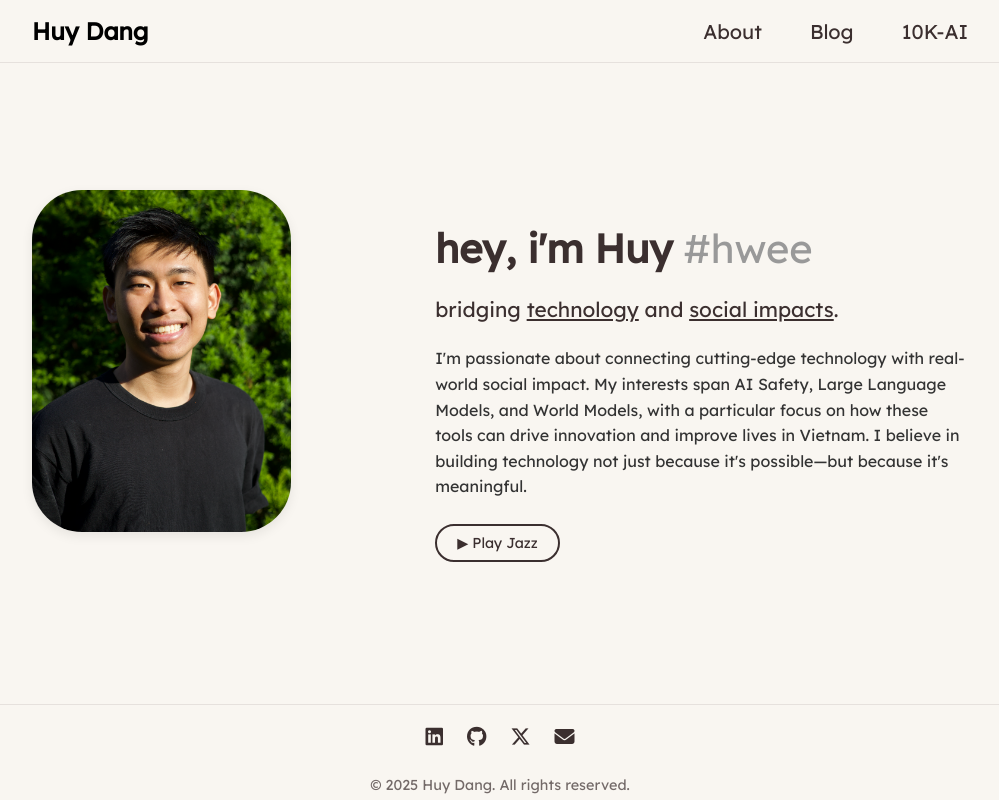
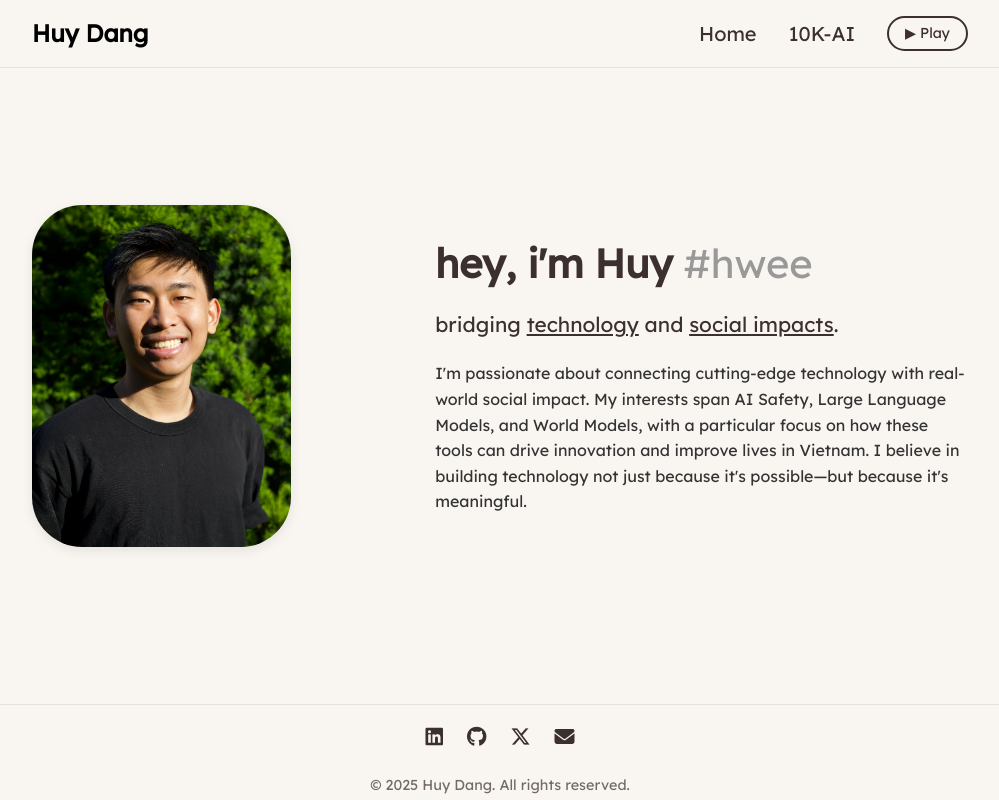
Before and after one commit to huyxdang/personal-website, a React (Create React App) app: page /#/ in a window 1280 px wide. Shown: the whole page, without its empty margins (140-1139 px from the left). Built offline with nearby package versions, Linux system fonts and the light colour scheme.

Commit message:
music button

```diff
--- a/src/App.js
+++ b/src/App.js
@@ -1,28 +1,52 @@
 // App.jsx
 import { HashRouter as Router, Routes, Route } from "react-router-dom";
+import { useRef, useState } from "react";
 import Main from "./components/Main";
 import Blog from "./components/Blog";
 import Hours from "./components/Hours";
 import NavBar from "./components/NavBar";
 import Footer from "./components/Footer";
+import './App.css';
 
 function App() {
+  const audioRef = useRef(null);
+  const [isPlaying, setIsPlaying] = useState(false);
+
+  const togglePlay = () => {
+    const audio = audioRef.current;
+    if (!audio) return;
+
+    if (isPlaying) {
+      audio.pause();
+    } else {
+      audio.play().catch((error) => console.error("Audio playback error:", error));
+    }
+
+    setIsPlaying(!isPlaying);
+  };
+
   return (
     <Router>
+      <audio ref={audioRef} loop>
+        <source
+          src={`${process.env.PUBLIC_URL}/music/all_quiet.mp3`}
+          type="audio/mpeg"
+        />
+      </audio>
       <div
         style={{
-          backgroundColor: "#f9f6f1",
+          // backgroundColor: "#f9f6f1",
           minHeight: "100vh",
           display: "flex",
           flexDirection: "column",
         }}
       >
-        <NavBar />
+        <NavBar isPlaying={isPlaying} togglePlay={togglePlay} />
         <main
           style={{
             flex: 1,
             width: "100%",
-            marginTop: "0", // The padding in Layout component will handle spacing
+            marginTop: "0",
           }}
         >
           <Routes>
--- a/src/components/Main.js
+++ b/src/components/Main.js
@@ -1,25 +1,10 @@
-import React, { useRef, useState, useEffect } from "react";
+// Main.js (About)
+import React, { useState, useEffect } from "react";
 import Container from "../styles/Container";
 
 function About() {
-  const audioRef = useRef(null);
-  const [isPlaying, setIsPlaying] = useState(false);
   const [isMobile, setIsMobile] = useState(window.innerWidth < 768);
   const [windowWidth, setWindowWidth] = useState(window.innerWidth);
-
-  const togglePlay = () => {
-    const audio = audioRef.current;
-    if (!audio) return;
-
-    if (isPlaying) {
-      audio.pause();
-    } else {
-      audio.play().catch(error => {
-        console.error("Audio playback error:", error);
-      });
-    }
-    setIsPlaying(!isPlaying);
-  };
 
   useEffect(() => {
     const handleResize = () => {
@@ -29,19 +14,6 @@ function About() {
 
     window.addEventListener("resize", handleResize);
     return () => window.removeEventListener("resize", handleResize);
-  }, []);
-
-  // Handle audio end event
-  useEffect(() => {
-    const audio = audioRef.current;
-    if (!audio) return;
-
-    const handleAudioEnd = () => setIsPlaying(false);
-    audio.addEventListener('ended', handleAudioEnd);
-
-    return () => {
-      audio.removeEventListener('ended', handleAudioEnd);
-    };
   }, []);
 
   return (
@@ -60,7 +32,6 @@ function About() {
       }}
     >
       <Container>
-        {/* Top Part: Image and Text */}
         <div
           style={{
             display: "flex",
@@ -70,7 +41,6 @@ function About() {
             width: "100%",
             gap: isMobile ? "2rem" : "3rem",
             textAlign: isMobile ? "center" : "left",
-            // outline: "1px solid red", // RED OUTLINE for debugging
           }}
         >
           {/* Left: Image */}
@@ -79,14 +49,18 @@ function About() {
               flex: isMobile ? "unset" : "0.8",
               width: isMobile ? "100%" : "auto",
               display: "flex",
-              justifyContent: isMobile ? "center" : "flex-start"
+              justifyContent: isMobile ? "center" : "flex-start",
             }}
           >
             <img
               src={`${process.env.PUBLIC_URL}/headshot.png`}
               alt="Huy Dang"
               style={{
-                width: isMobile ? (windowWidth < 480 ? "80%" : "60%") : "73%",
+                width: isMobile
+                  ? windowWidth < 480
+                    ? "80%"
+                    : "60%"
+                  : "73%",
                 borderRadius: "50px",
                 objectFit: "cover",
                 boxShadow: "0 4px 12px rgba(0,0,0,0.08)",
@@ -98,22 +72,32 @@ function About() {
           <div
             style={{
               flex: isMobile ? "unset" : "1.2",
-              width: isMobile ? "100%" : "auto"
+              width: isMobile ? "100%" : "auto",
             }}
           >
             <h1
               style={{
-                fontSize: windowWidth < 480 ? "1.5rem" : (isMobile ? "1.75rem" : "2.5rem"),
+                fontSize:
+                  windowWidth < 480
+                    ? "1.5rem"
+                    : isMobile
+                    ? "1.75rem"
+                    : "2.5rem",
                 marginBottom: "0.75rem",
-                fontWeight: 600
+                fontWeight: 600,
               }}
             >
               hey, i'm Huy {" "}
               <span
                 style={{
                   fontWeight: 100,
-                  fontSize: windowWidth < 480 ? "1.5rem" : (isMobile ? "1.75rem" : "2.5rem"),
-                  color: "#999999"
+                  fontSize:
+                    windowWidth < 480
+                      ? "1.5rem"
+                      : isMobile
+                      ? "1.75rem"
+                      : "2.5rem",
+                  color: "#999999",
                 }}
               >
                 #hwee
@@ -125,10 +109,10 @@ function About() {
                 fontSize: windowWidth < 480 ? "1.1rem" : "1.3rem",
                 lineHeight: "1.5",
                 fontWeight: 300,
-                marginBottom: "1rem"
+                marginBottom: "1rem",
               }}
             >
-              bridging <span style={{textDecoration: "underline"}}>technology</span> and <span style={{textDecoration: "underline"}}>social impacts</span>.
+              bridging <span style={{ textDecoration: "underline" }}>technology</span> and <span style={{ textDecoration: "underline" }}>social impacts</span>.
             </h3>
 
             <h4
@@ -137,59 +121,11 @@ function About() {
                 lineHeight: "1.6",
                 fontWeight: 300,
                 marginBottom: "1.5rem",
-                color: "#333"
+                color: "#333",
               }}
             >
-              I'm passionate about connecting cutting-edge technology with real-world social impact.
-              My interests span AI Safety, Large Language Models, and World Models, with a particular focus on how these tools can drive innovation and improve lives in Vietnam. I believe in building technology not just because it's possible—but because it's meaningful.
+              I'm passionate about connecting cutting-edge technology with real-world social impact. My interests span AI Safety, Large Language Models, and World Models, with a particular focus on how these tools can drive innovation and improve lives in Vietnam. I believe in building technology not just because it's possible—but because it's meaningful.
             </h4>
-
-            {/* Music Section */}
-            <div style={{
-              display: "flex",
-              alignItems: "center",
-              marginTop: "0.5rem",
-              flexDirection: isMobile ? "column" : "row",
-              gap: "0.75rem",
-              width: "100%",
-              justifyContent: isMobile ? "center" : "flex-start"
-            }}>
-
-              {/* Hidden native audio player */}
-              <audio ref={audioRef}>
-                <source src={`${process.env.PUBLIC_URL}/music/all_quiet.mp3`} type="audio/mpeg" />
-                Your browser does not support the audio element.
-              </audio>
-
-              {/* Custom play button */}
-              <button
-                onClick={togglePlay}
-                style={{
-                  backgroundColor: "#f9f6f1",
-                  border: "2px solid #3b2f2f",
-                  color: "#3b2f2f",
-                  fontFamily: "'Lexend Deca', sans-serif",
-                  fontSize: windowWidth < 480 ? "0.85rem" : "0.9rem",
-                  padding: windowWidth < 480 ? "0.4rem 1rem" : "0.5rem 1.25rem",
-                  borderRadius: "999px",
-                  cursor: "pointer",
-                  transition: "all 0.3s",
-                  whiteSpace: "nowrap",
-                  width: isMobile ? (windowWidth < 480 ? "80%" : "60%") : "auto",
-                  maxWidth: "200px",
-                }}
-                onMouseOver={e => {
-                  e.target.style.backgroundColor = "#f0ece6";
-                  e.target.style.transform = "translateY(-2px)";
-                }}
-                onMouseOut={e => {
-                  e.target.style.backgroundColor = "#f9f6f1";
-                  e.target.style.transform = "translateY(0)";
-                }}
-              >
-                {isPlaying ? "⏸ Pause" : "▶ Play Jazz"}
-              </button>
-            </div>
           </div>
         </div>
       </Container>
--- a/src/components/NavBar.js
+++ b/src/components/NavBar.js
@@ -1,48 +1,45 @@
+// NavBar.js
 import React, { useState, useEffect, useRef } from "react";
 import { FiMenu, FiX } from "react-icons/fi";
 import { Link, useLocation } from "react-router-dom";
 import Container from "../styles/Container";
+import { FiMusic, FiPlay, FiPause } from "react-icons/fi";
 
-function Navbar() {
+function Navbar({ isPlaying, togglePlay }) {
+  // State for mobile menu toggle
   const [menuOpen, setMenuOpen] = useState(false);
+  // State for scroll effect
   const [scrolled, setScrolled] = useState(false);
+  // State for responsive layout
   const [isMobile, setIsMobile] = useState(false);
   const menuRef = useRef();
   const location = useLocation();
 
-  // Toggle menu function
+  // Toggle menu open/close
   const toggleMenu = () => setMenuOpen(!menuOpen);
 
-  // Close menu when route changes
-  useEffect(() => {
-    setMenuOpen(false);
-  }, [location.pathname]);
+  // Close menu when navigating to another route
+  useEffect(() => setMenuOpen(false), [location.pathname]);
 
-  // Handle window resize
+  // Update isMobile state on resize
   useEffect(() => {
     const handleResize = () => {
       setIsMobile(window.innerWidth < 768);
-      if (window.innerWidth >= 768) {
-        setMenuOpen(false);
-      }
+      if (window.innerWidth >= 768) setMenuOpen(false);
     };
-
-    handleResize(); // Run once on mount
+    handleResize();
     window.addEventListener("resize", handleResize);
     return () => window.removeEventListener("resize", handleResize);
   }, []);
 
-  // Handle scroll for navbar styling
+  // Update scroll state to trigger styling
   useEffect(() => {
-    const handleScroll = () => {
-      setScrolled(window.scrollY > 1);
-    };
-
+    const handleScroll = () => setScrolled(window.scrollY > 1);
     window.addEventListener("scroll", handleScroll);
     return () => window.removeEventListener("scroll", handleScroll);
   }, []);
 
-  // Close menu when clicking outside
+  // Close mobile menu when clicking outside
   useEffect(() => {
     const handleClickOutside = (event) => {
       if (
@@ -53,18 +50,14 @@ function Navbar() {
         setMenuOpen(false);
       }
     };
-
-    if (menuOpen) {
-      document.addEventListener("mousedown", handleClickOutside);
-    }
-    return () => {
-      document.removeEventListener("mousedown", handleClickOutside);
-    };
+    if (menuOpen) document.addEventListener("mousedown", handleClickOutside);
+    return () => document.removeEventListener("mousedown", handleClickOutside);
   }, [menuOpen]);
 
+  // Define navigation items
   const navItems = [
-    { name: "About", to: "/" },
-    { name: "Blog", to: "/blog" },
+    { name: "Home", to: "/" },
+    // { name: "Blog", to: "/blog" },
     { name: "10K-AI", to: "/10000" },
   ];
 
@@ -73,7 +66,7 @@ function Navbar() {
       style={{
         position: "fixed",
         width: "100%",
-        backgroundColor: scrolled ? "lightcoral" : "rgba(249, 246, 241, 0.95)",
+        backgroundColor: "rgba(249, 246, 241, 0.95)",
         backdropFilter: scrolled ? "blur(8px)" : "none",
         transition: "all 0.3s ease",
         boxShadow: scrolled ? "0 2px 10px rgba(0, 0, 0, 0.05)" : "none",
@@ -89,15 +82,10 @@ function Navbar() {
             justifyContent: "space-between",
             alignItems: "center",
             width: "100%",
-            padding: isMobile
-              ? "0.2rem 0"
-              : scrolled
-                ? "0.2rem 0"
-                : "1rem 0",
-            // outline: "1px solid red" // RED OUTLINE for debugging
+            padding: isMobile ? "0.2rem 0" : scrolled ? "0.2rem 0" : "1rem 0",
           }}
         >
-          {/* Logo or Brand Name */}
+          {/* Logo */}
           <div
             style={{
               fontSize: isMobile ? "1.25rem" : "1.5rem",
@@ -120,16 +108,9 @@ function Navbar() {
             </Link>
           </div>
 
-          {/* Desktop Nav Links */}
+          {/* Desktop nav links + music toggle */}
           {!isMobile && (
-            <div
-              style={{
-                display: "flex",
-                gap: "3rem",
-                flexShrink: 1,
-                overflow: "hidden",
-              }}
-            >
+            <div style={{ display: "flex", gap: "2rem", alignItems: "center" }}>
               {navItems.map((item) => (
                 <Link
                   key={item.name}
@@ -139,7 +120,6 @@ function Navbar() {
                     fontWeight: 400,
                     fontSize: "1.25rem",
                     textDecoration: "none",
-                    position: "relative",
                     transition: "all 0.2s ease",
                   }}
                   onMouseEnter={(e) => {
@@ -154,10 +134,36 @@ function Navbar() {
                   {item.name}
                 </Link>
               ))}
+
+              {/* 🎷 Play Button */}
+              <button
+                onClick={togglePlay}
+                style={{
+                  backgroundColor: "#f9f6f1",
+                  border: "2px solid #3b2f2f",
+                  color: "#3b2f2f",
+                  fontFamily: "'Lexend Deca', sans-serif",
+                  fontSize: "0.9rem",
+                  padding: "0.4rem 1rem",
+                  borderRadius: "999px",
+                  cursor: "pointer",
+                  transition: "all 0.3s",
+                }}
+                onMouseOver={(e) => {
+                  e.target.style.backgroundColor = "#f0ece6";
+                  e.target.style.transform = "translateY(-2px)";
+                }}
+                onMouseOut={(e) => {
+                  e.target.style.backgroundColor = "#f9f6f1";
+                  e.target.style.transform = "translateY(0)";
+                }}
+              >
+                  {isPlaying ? "⏸ Pause" : "▶ Play"}
+              </button>
             </div>
           )}
 
-          {/* Mobile Menu Toggle */}
+          {/* Mobile menu icon */}
           {isMobile && (
             <button
               onClick={toggleMenu}
@@ -171,16 +177,16 @@ function Navbar() {
               aria-label="Toggle navigation"
             >
               {menuOpen ? (
-                <FiX size={24} /> // ← close icon when open
+                <FiX size={24} color="#3b2f2f" />
               ) : (
-                <FiMenu size={24} />
-              )}{" "}
+                <FiMenu size={24} color="#3b2f2f" />
+              )}
             </button>
           )}
         </div>
       </Container>
 
-      {/* Mobile Menu Overlay */}
+      {/* Mobile nav overlay */}
       {isMobile && (
         <div
           ref={menuRef}
--- a/src/index.js
+++ b/src/index.js
@@ -3,6 +3,7 @@ import ReactDOM from 'react-dom/client';
 import './index.css';
 import App from './App';
 import reportWebVitals from './reportWebVitals';
+import './App.css';
 
 const root = ReactDOM.createRoot(document.getElementById('root'));
 root.render(
```
Also changed, not shown: 1 other file (tests, documents, lock files or other folders).
